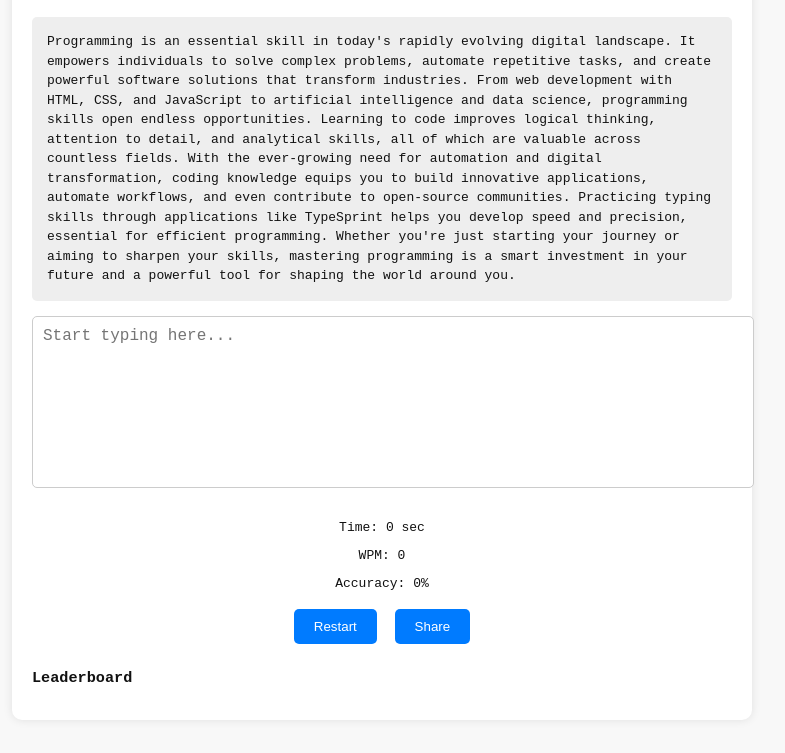
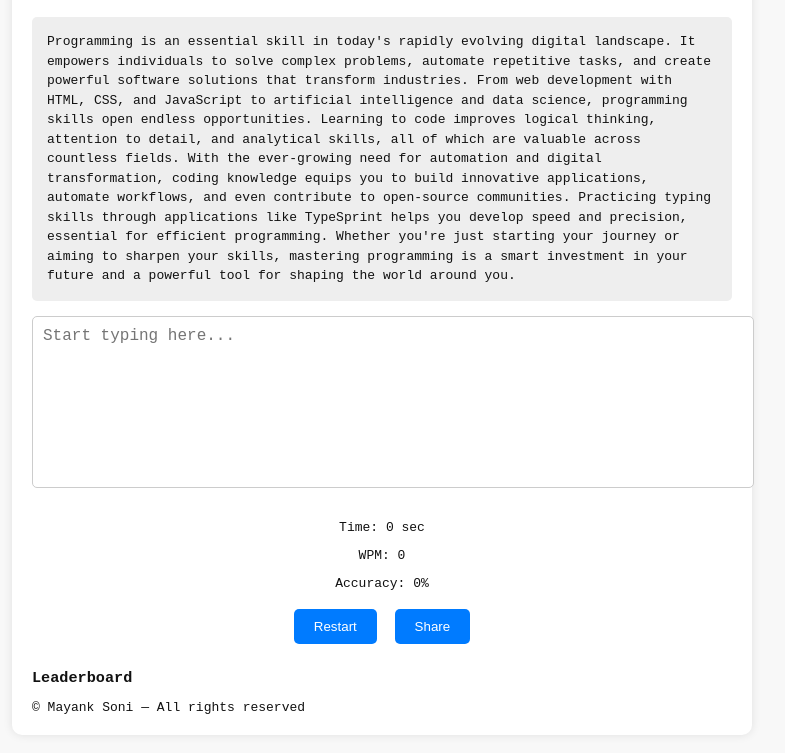
Before and after one commit to mayank9142/TypeSprint, a plain HTML site: page index.html in a window 1280 px wide. Shown: the part 133-886 px from the top of the page, without its empty margins (258-1043 px from the left). Drawn offline with Linux system fonts and the light colour scheme.

Commit message:
Update index.html

```diff
--- a/index.html
+++ b/index.html
@@ -15,8 +15,11 @@
       </h1>
       <button id="themeToggle">🌙 Dark Mode</button>
     </div>
+
     <div class="text-display" id="textDisplay"></div>
+
     <textarea id="inputArea" placeholder="Start typing here..."></textarea>
+
     <div class="results">
       <p>Time: <span id="time">0</span> sec</p>
       <p>WPM: <span id="wpm">0</span></p>
@@ -24,11 +27,18 @@
       <button id="restart">Restart</button>
       <button id="share">Share</button>
     </div>
+
     <div class="leaderboard">
       <h3>Leaderboard</h3>
       <ol id="leaderboardList"></ol>
     </div>
-  </div>
+
+    <footer class="footer">
+      © Mayank Soni — All rights reserved
+    </footer>
+
+  </div> <!-- closes .container -->
+
   <script src="script.js"></script>
 </body>
 </html>
```
